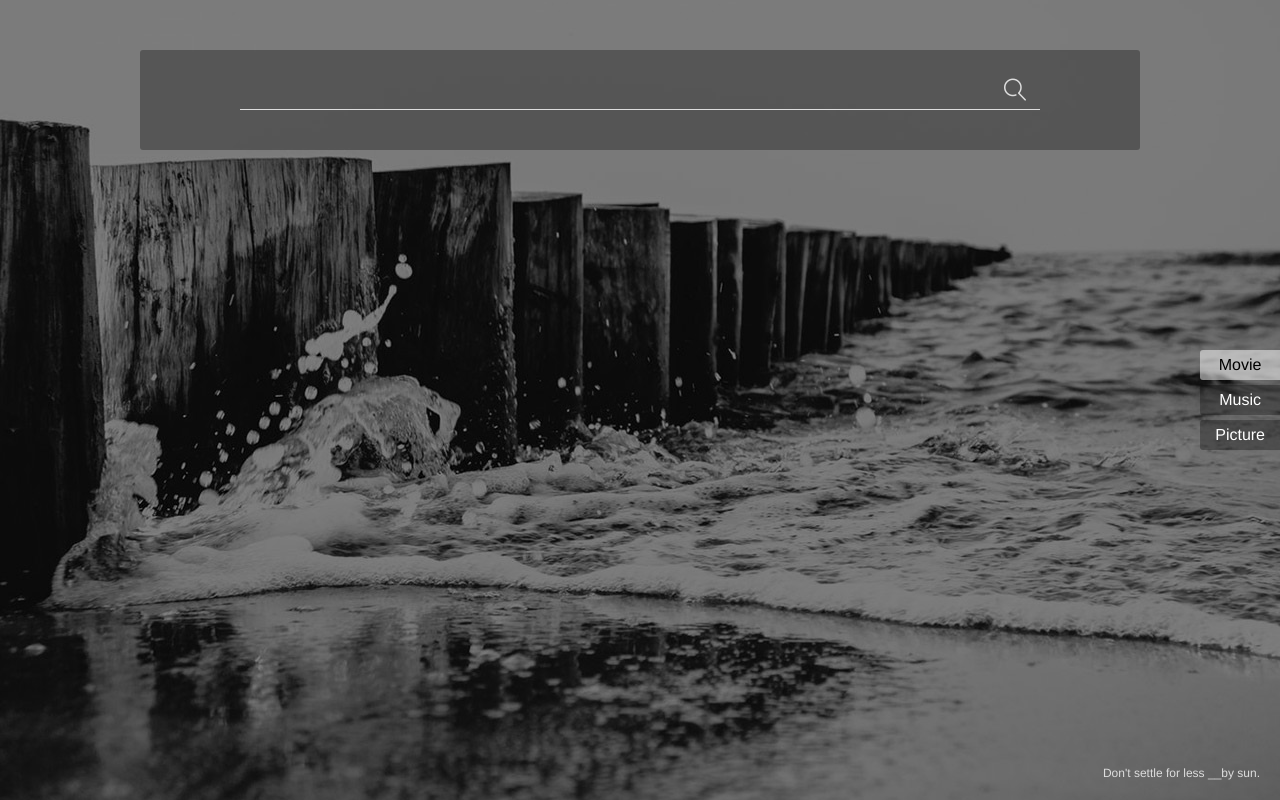
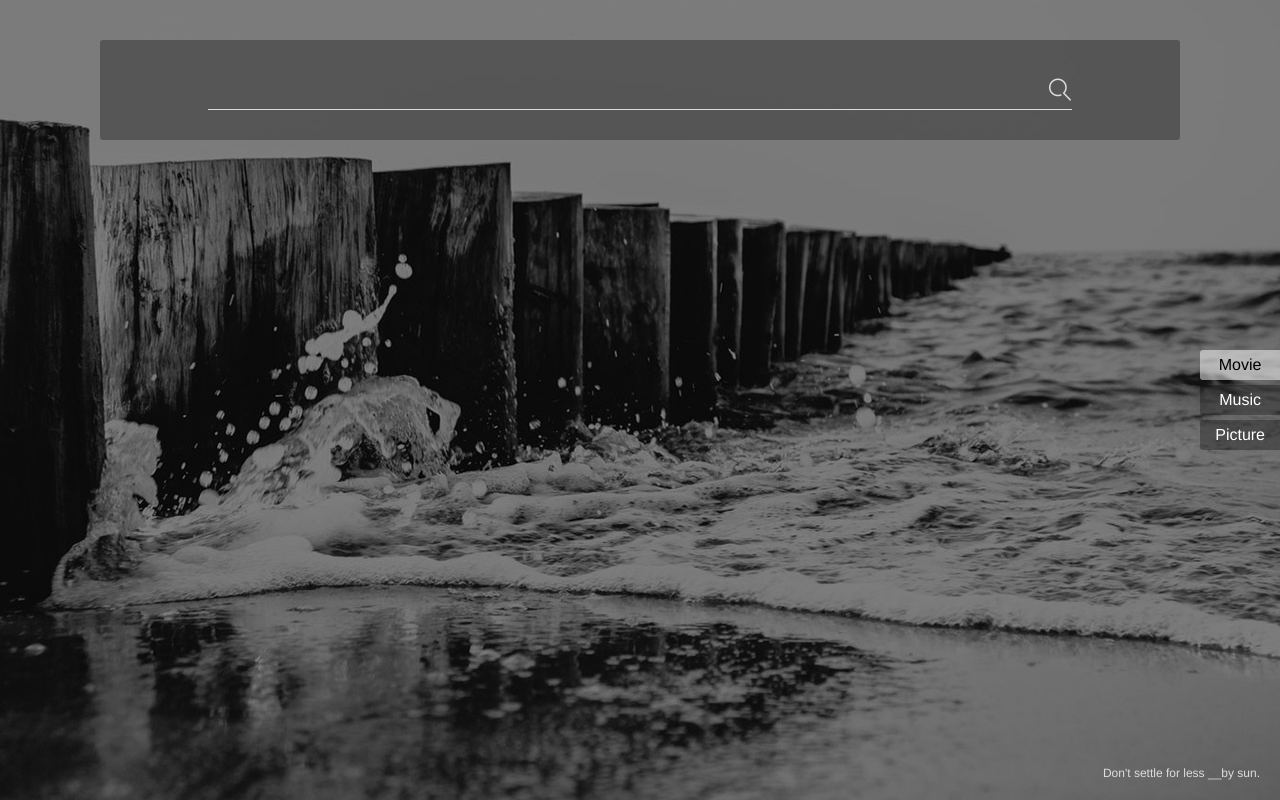
Before and after one commit to Gaudiness/soooooop, a Vue app: page /#/ in a window 1280 px wide. Built offline with nearby package versions, Linux system fonts and the light colour scheme.

Commit message:
searchbox
searchbox

```diff
--- a/src/components/SearchBox.vue
+++ b/src/components/SearchBox.vue
@@ -1,7 +1,7 @@
 <template>
-	<div class="s_searchbox">
+	<div class="s_searchbox" :class="{ 's_search_shadow':shadowMode }">
 		<div class="s_search_container">
-			<input >
+			<input @focus="searchFocus" @blur="searchBlur">
 			<i class="soop s-bigger"></i>
 		</div>
 	</div>
@@ -10,9 +10,14 @@
 <script>
 export default{
 	name: 'SearchBox',
-	data(){
-		return {
+	props: ['shadowMode'],
+	methods: {
+		searchFocus(){
+			this.$store.dispatch('setShadowMode', true);
+		},
 
+		searchBlur(){
+			this.$store.dispatch('setShadowMode', false);
 		}
 	}
 }
@@ -20,16 +25,20 @@ export default{
 
 <style lang="less">
 .s_searchbox{
-	width: 1000px;
+	position: fixed;
+	top: 40px;
+	left: 100px;
+	right: 100px;
 	height: 100px;
 	margin: 0 auto;
 	border-radius: 3px;
 	background: rgba(0, 0, 0, 0.3);
+	-webkit-transition: top 0.5s, left 0.5s, right 0.5s, height 0.5s;
 
 	.s_search_container{
 		position: relative;
 		padding: 20px 0;
-		width: 800px;
+		width: 80%;
 		margin: 10px auto;
 
 		input{
@@ -41,16 +50,24 @@ export default{
 			outline: none;
 			color: #ddd;
 			font-size: 18px;
-			padding: 0 50px 0 10px;
+			padding: 0 35px 0 10px;
+			text-align: center;
 		}
 
 		.soop{
 			position: absolute;
-			right: 10px;
+			right: -3px;
 			top: 27px;
 			font-size: 30px;
 			color: #ddd;
 		}
 	}
 }
+
+.s_search_shadow{
+	top: 0;
+	left: 0;
+	right: 0;
+	height: 100%;
+}
 </style>
--- a/src/components/Section.vue
+++ b/src/components/Section.vue
@@ -2,6 +2,7 @@
 	<div class="s_section_item" :style="{backgroundImage:'url('+item.background+')'}">
 		<div class="s_section_cover">
 			<!-- {{ item.name }} -->
+			<div></div>
 			<div class="s_section_author">Don't settle for less __by sun.</div>
 		</div>
 	</div>
--- a/src/components/SlideBar.vue
+++ b/src/components/SlideBar.vue
@@ -16,7 +16,7 @@ export default{
       this.$store.dispatch('turnHomePage', item);
     }
   },
-  props: ['sectionList'],
+  props: ['sectionList', 'shadowMode'],
   mounted(){
     // console.log(this.sectionList);
   }
@@ -55,7 +55,4 @@ export default{
 
   }
 }
-
-
-
 </style>
--- a/src/store/modules/home.js
+++ b/src/store/modules/home.js
@@ -10,13 +10,15 @@ const state = {
 		{ name: 'Music', background: music, current: false },
 		{ name: 'Picture', background: pic, current: false }
 	],
-  currentSection: '0%'
+  currentSection: '0%',
+  shadowMode: false
 }
 
 // getters
 const getters = {
   sectionList: state => state.sectionList,
-	currentSection: state => state.currentSection,
+  currentSection: state => state.currentSection,
+	shadowMode: state => state.shadowMode,
 }
 
 // actions
@@ -24,6 +26,10 @@ const actions = {
   turnHomePage({ commit, state }, item){
     commit(types.TURN_HOME_PAGE, { item });
   },
+
+  setShadowMode({ commit, state }, status){
+    commit(types.SET_SHADOW_MODE, { status })
+  }
 }
 
 // mutations
@@ -54,6 +60,11 @@ const mutations = {
     }
     list[currentIndex].current = true;
     state.currentSection = -100 * currentIndex + '%';
+  },
+
+  [types.SET_SHADOW_MODE](state, { status }){
+    state.shadowMode = status;
+    console.log(status)
   }
 }
 
--- a/src/store/mutation-types.js
+++ b/src/store/mutation-types.js
@@ -1,7 +1,3 @@
 // 主页
 export const TURN_HOME_PAGE = 'TURN_HOME_PAGE'
-// export const ADD_TO_CART = 'ADD_TO_CART'
-// export const CHECKOUT_REQUEST = 'CHECKOUT_REQUEST'
-// export const CHECKOUT_SUCCESS = 'CHECKOUT_SUCCESS'
-// export const CHECKOUT_FAILURE = 'CHECKOUT_FAILURE'
-// export const RECEIVE_PRODUCTS = 'RECEIVE_PRODUCTS'
+export const SET_SHADOW_MODE = 'SET_SHADOW_MODE'
--- a/src/view/Home.vue
+++ b/src/view/Home.vue
@@ -5,11 +5,9 @@
 	       <SectionItem :item="item"></SectionItem>
         </template>
     </div>
-    <div class="s_search">
-    	<SearchBox></SearchBox>
-    </div>
+  	<SearchBox :shadowMode="shadowMode"></SearchBox>
     <div class="s_slide">
-    	<SlideBar :sectionList="sectionList"></SlideBar>
+    	<SlideBar :sectionList="sectionList" :shadowMode="shadowMode"></SlideBar>
     </div>
   </div>
 </template>
@@ -28,7 +26,8 @@ export default{
   },
 	computed: mapGetters({
   	sectionList: 'sectionList',
-    currentSection: 'currentSection'
+    currentSection: 'currentSection',
+    shadowMode: 'shadowMode'
   }),
   methods:{
     mousewheelMove(e){
```
Also changed, not shown: src/components/SnowItem.vue (added, +48 -0 lines).
